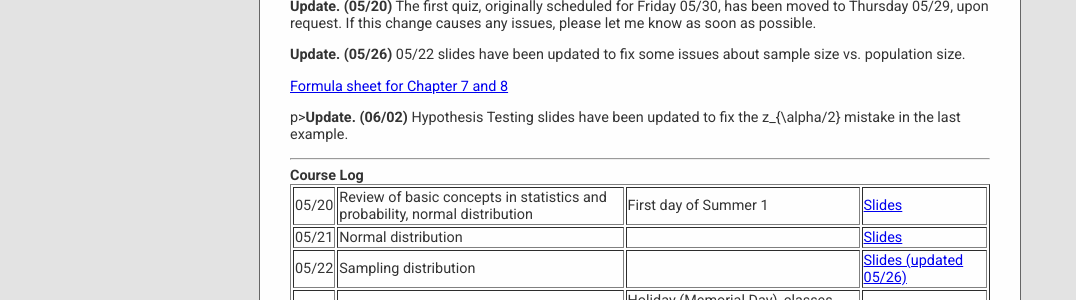
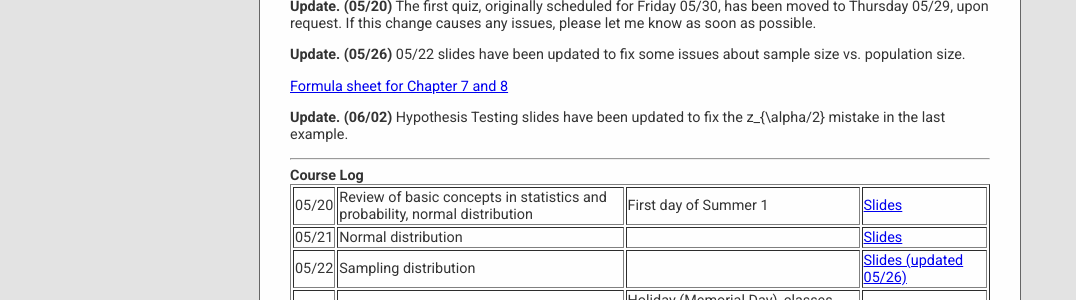
Before and after one commit to cesail/cesail.github.io, a Jekyll site: the page built from courses/25s1ma116/index.html, in a window 1280 px wide. Shown: the part 291-591 px from the top of the page, without its empty margins (0-1076 px from the left). Built offline with Jekyll 4.4.1, drawn with Linux system fonts in a browser that asks for light colours; some web fonts are replaced; a script that is not in the unit is left out.

Commit message:
Update index.html

```diff
--- a/courses/25s1ma116/index.html
+++ b/courses/25s1ma116/index.html
@@ -80,7 +80,7 @@
 
 <p> <a href="formula1.pdf"> Formula sheet for Chapter 7 and 8 </a></p>
 
-p><b>Update. (06/02)</b>  Hypothesis Testing slides have been updated to fix the z_{\alpha/2} mistake in the last example.
+<p><b>Update. (06/02)</b>  Hypothesis Testing slides have been updated to fix the z_{\alpha/2} mistake in the last example.
 </p>
 <hr>
 <b> Course Log</b> <br>
```
